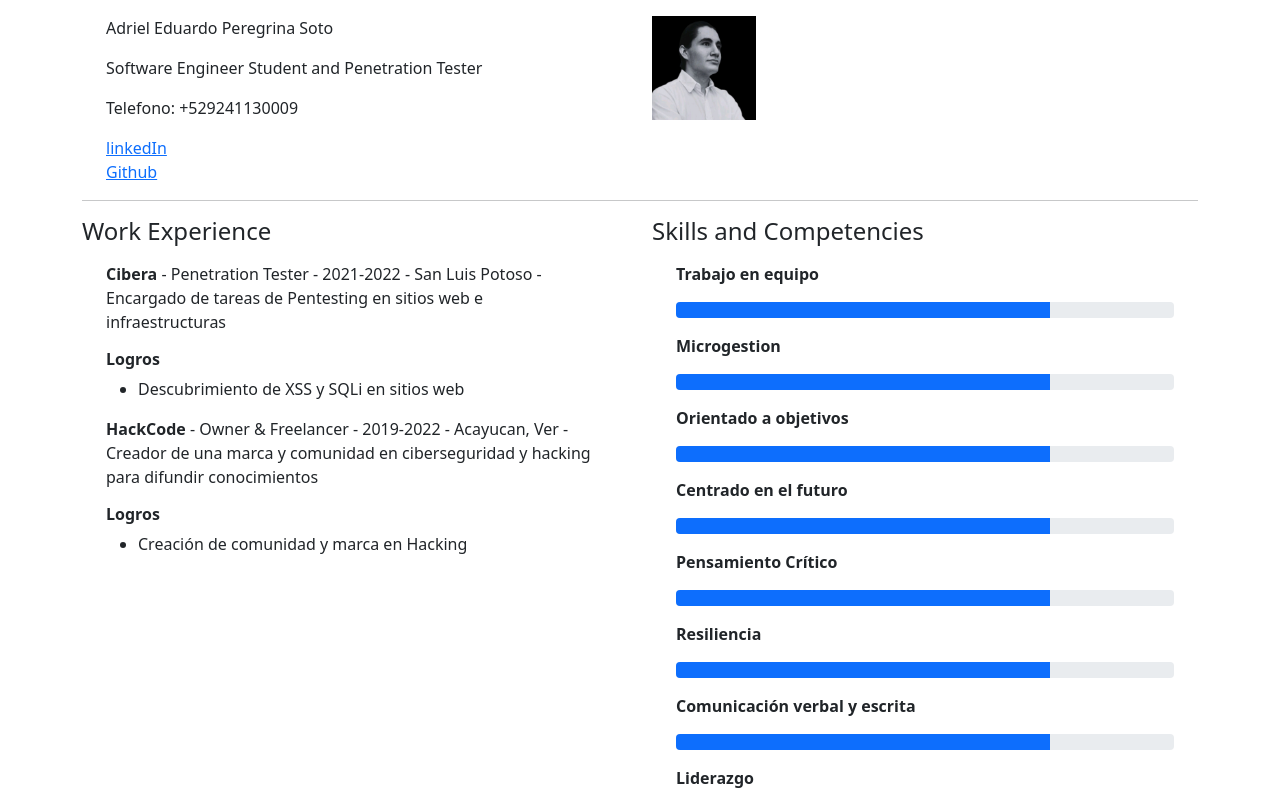
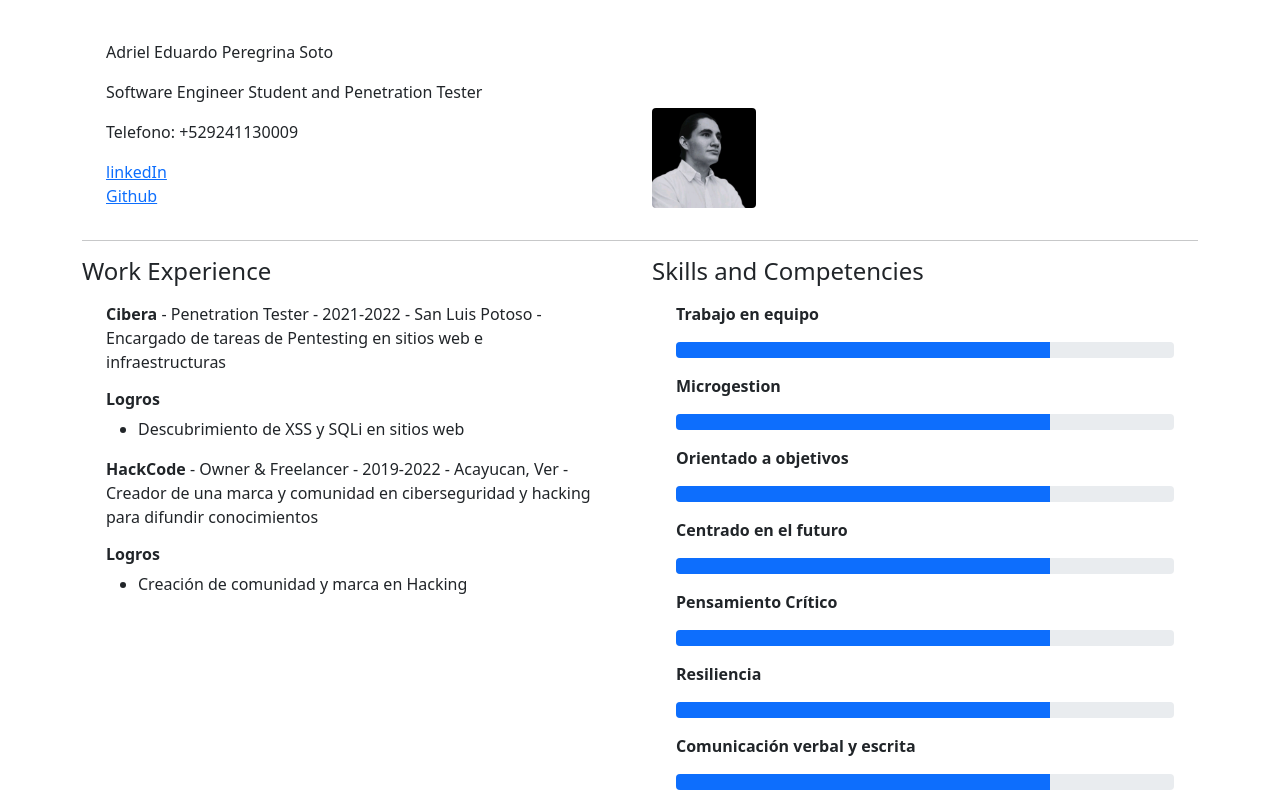
Before and after one commit to Adpsec/adpsec.github.io, an Angular app: page / in a window 1280 px wide. Shown: the top 800 px of the page. Built offline with nearby package versions, Linux system fonts and the light colour scheme.

Commit message:
Configuración de ficheros

```diff
--- a/src/app/components/header-cv/header-cv.component.html
+++ b/src/app/components/header-cv/header-cv.component.html
@@ -1,5 +1,5 @@
-<div class="container my-3">
-  <div class="row">
+<div class="container mt-4">
+  <div class="row  py-3">
     <div class="col-md">
       <p>Adriel Eduardo Peregrina Soto</p>
       <p>Software Engineer Student and Penetration Tester</p>
@@ -8,8 +8,8 @@
       <br>
       <a href="https://github.com/Adpsec/">Github</a>
     </div>
-    <div class="col-md px-5">
-      <img src="../../../assets/images/foto.jpeg" class="img-fluid" width="104" height="100">
+    <div class="col-md px-5 align-content-end">
+      <img src="../../../assets/images/foto.jpeg" class="rounded float-right" width="104" height="100">
     </div>
   </div>
 </div>
```
Also changed, not shown: 1 other file (tests, documents, lock files or other folders).
